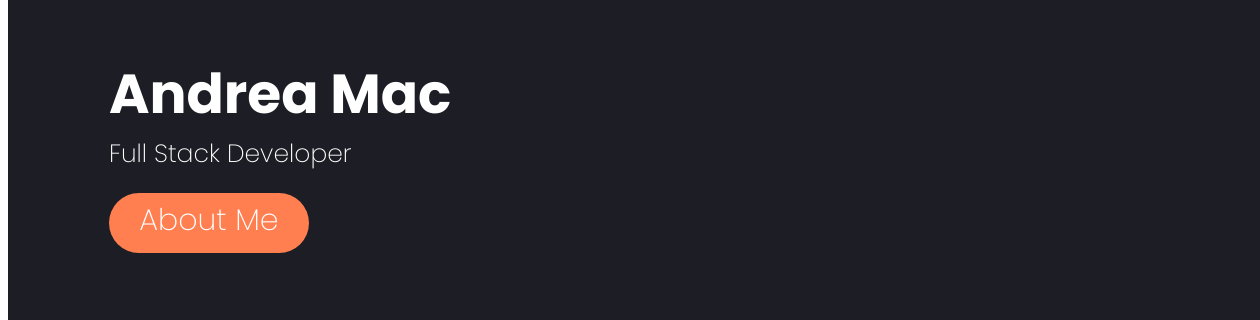
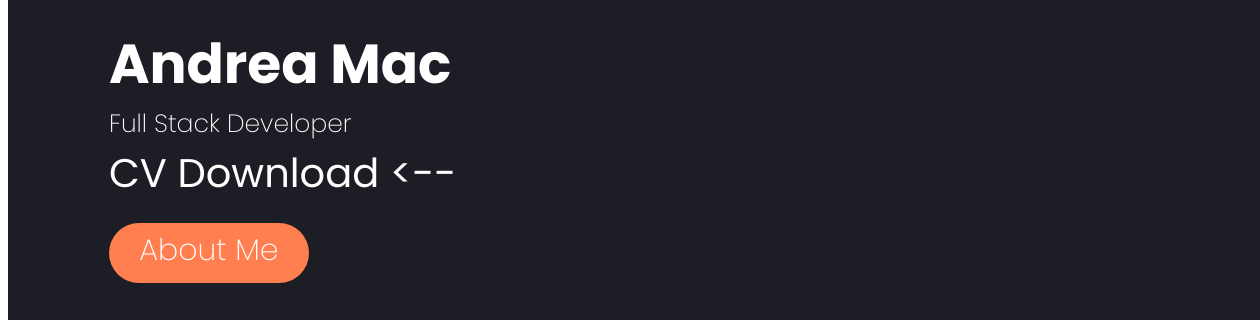
Before and after one commit to Invogue01/amac-portfolio, a plain HTML site: page index.html in a window 1280 px wide. Shown: the part 232-552 px from the top of the page, 0-1260 px from the left. Drawn offline with Linux system fonts and the light colour scheme.

Commit message:
added downloadble CV

```diff
--- a/index.html
+++ b/index.html
@@ -36,6 +36,7 @@
         <div class="hero-text">
           <h1>Andrea Mac</h1>
           <p>Full Stack Developer</p>
+          <a href="assets/Andrea-Mac-CV.doc" download>CV Download <-- </a>
           <div role="button" class="button"><a href="#about-me">About Me</a></div>
         </div>
         <div class="socials">
```
Also changed, not shown: 1 other file.
